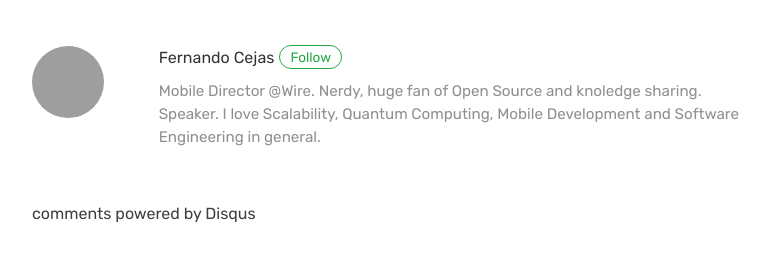
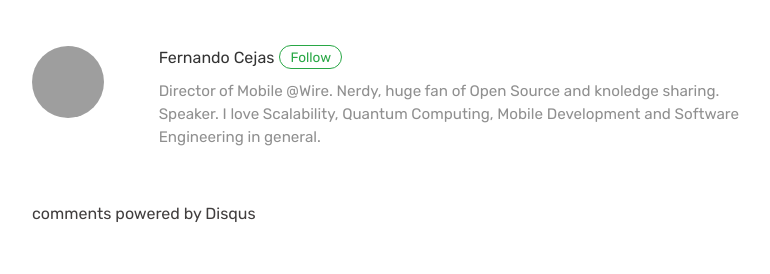
Before and after one commit to wireapp/wireapp.github.io, a Jekyll site: the page built from _posts/2019-09-11-hello-world.md, in a window 1280 px wide and 900 px high, scrolled down 1208 px, cut to the strip 178-452 px from the top of the window. Shown: the whole strip, without its empty margins (433-1203 px from the left). Built offline with Jekyll 4.4.1, drawn with Linux system fonts in a browser that asks for light colours; comment, search, counter and statistics services are not loaded; grey boxes are pictures that could not be loaded.

```diff
--- a/_config.yml
+++ b/_config.yml
@@ -7,7 +7,7 @@
 favicon: 'assets/images/favicon.ico'
 paginate: 8
 baseurl: ''
-email: 'engineering@wire.com'
+email: 'fernando@wire.com'
 google_analytics: ''
 disqus: ''
 sharethis: ''
@@ -21,7 +21,7 @@
     email: fernando@wire.com
     web: https://www.fernandocejas.com
     twitter: https://twitter.com/fernando_cejas
-    description: "Mobile Director @Wire. Nerdy, huge fan of Open Source and knoledge sharing. Speaker. I love Scalability, Quantum Computing, Mobile Development and Software Engineering in general."
+    description: "Director of Mobile @Wire. Nerdy, huge fan of Open Source and knoledge sharing. Speaker. I love Scalability, Quantum Computing, Mobile Development and Software Engineering in general."
 
 # Plugins
 plugins:
--- a/index.html
+++ b/index.html
@@ -9,7 +9,7 @@
     <div class="wrapintro">
         <h1>Wire Engineering Blog</h1>
         <h2 class="lead">"We are strong believers of Open Source and Knowledge Sharing." Here you will find content about software engineering, problem solving and experiences.</h2>
-        <a href="https://twitter.com/wire" target="_blank" class="btn">Follow us on Twitter</a>
+        <a href="https://twitter.com/wireopensource" target="_blank" class="btn">Follow us on Twitter</a>
     </div>
 </section>
 
```
Also changed, not shown: other parts of index.html (+1 -1 lines).
